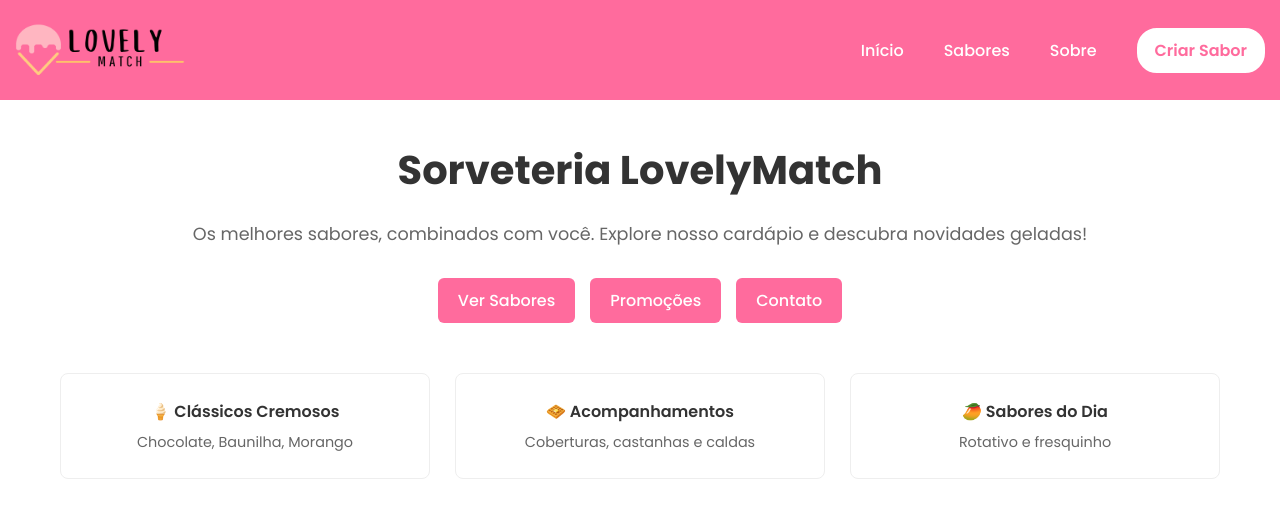
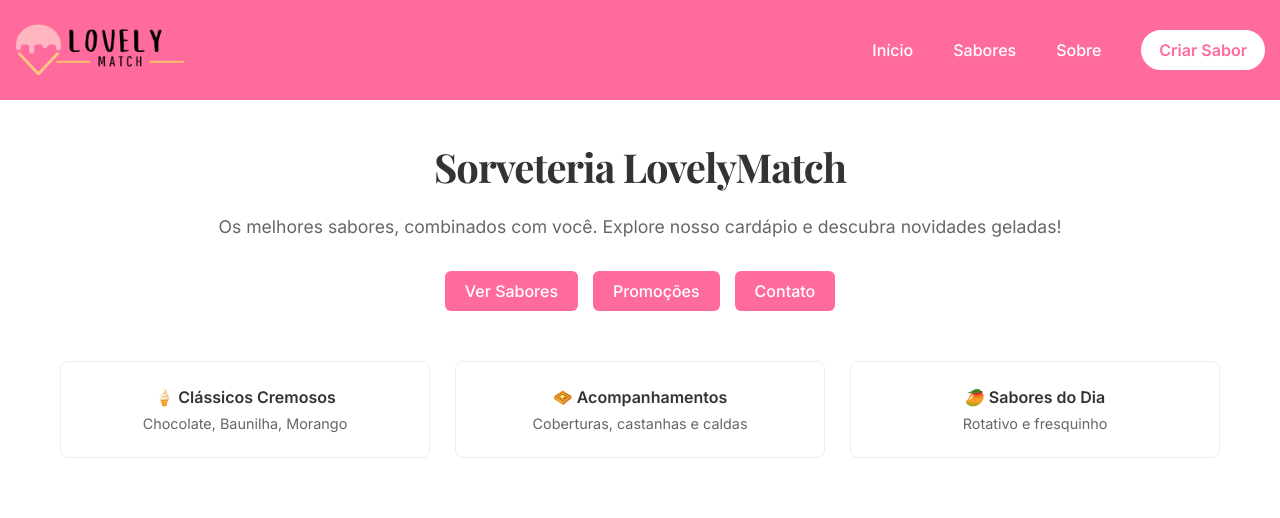
Before and after one commit to annabeatriz17/Lovely-Match-FrontEnd, a Next.js app in the folder loveltmatch/: page /Home in a window 1280 px wide. Shown: the top 518 px of the page. Built offline with nearby package versions, Linux system fonts and the light colour scheme.

Commit message:
Update fonts and styles for Home and global CSS
Changed global font imports to use Playfair Display and Inter. Updated Home.module.css to apply new font families and weights to title and subtitle for improved typography consistency.

```diff
--- a/loveltmatch/src/app/Home/Home.module.css
+++ b/loveltmatch/src/app/Home/Home.module.css
@@ -17,6 +17,9 @@
   font-size: 2.5rem;
   color: #333;
   margin-bottom: 20px;
+  font-family: 'Playfair Display', 'Georgia', serif;
+  font-weight: 700;
+  letter-spacing: -1px;
 }
 
 .subtitle {
@@ -24,6 +27,8 @@
   color: #666;
   margin-bottom: 30px;
   line-height: 1.6;
+  font-family: 'Inter', 'Segoe UI', sans-serif;
+  font-weight: 400;
 }
 
 .links {
--- a/loveltmatch/src/app/globals.css
+++ b/loveltmatch/src/app/globals.css
@@ -1,8 +1,8 @@
-@import url('https://fonts.googleapis.com/css2?family=Poppins:wght@400;500;600;700&family=Dancing+Script:wght@400;600&display=swap');
+@import url('https://fonts.googleapis.com/css2?family=Playfair+Display:wght@400;600;700&family=Inter:wght@300;400;500;600&family=Dancing+Script:wght@400;600&display=swap');
 
 * {
     box-sizing: border-box;
     margin: 0;
     padding: 0;
-    font-family: 'Poppins', sans-serif;
+    font-family: 'Inter', 'Segoe UI', sans-serif;
 }
```
